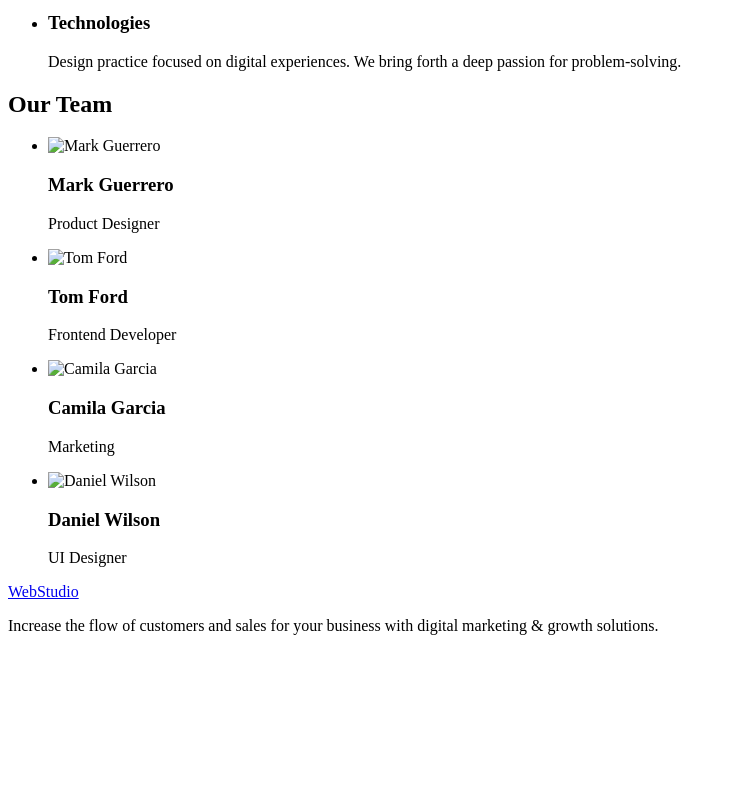
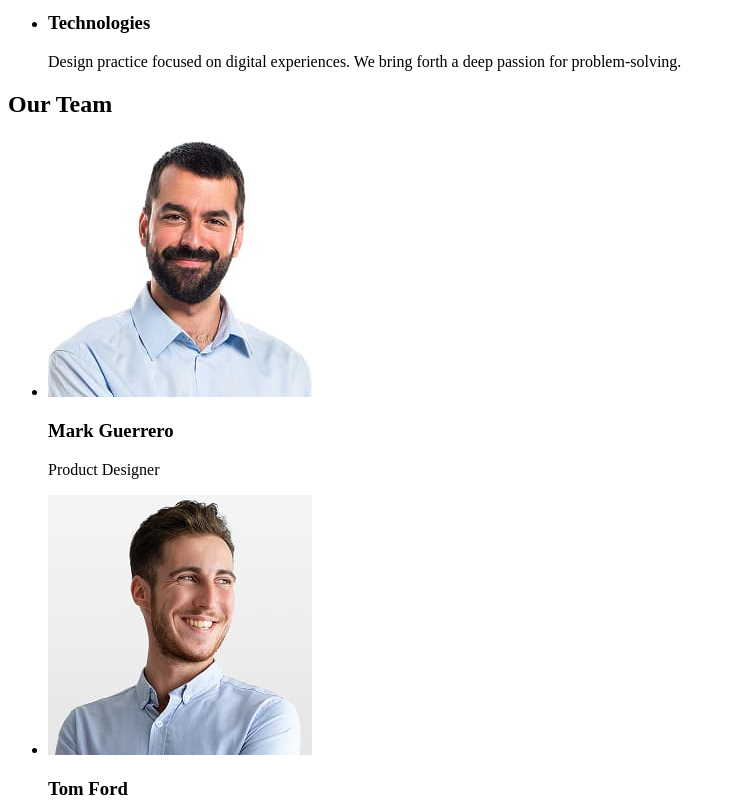
Before and after one commit to YuriiKyktenko/goit-markup-hw-01, a plain HTML site: page index.html in a window 1280 px wide. Shown: the part 560-1363 px from the top of the page, without its empty margins (0-736 px from the left). Before the commit the page ends 1211 px from the top, so only its background shows below. Drawn offline with Linux system fonts and the light colour scheme.

Commit message:
Update team image paths in HTML

```diff
--- a/index.html
+++ b/index.html
@@ -67,34 +67,22 @@
         <h2>Our Team</h2>
         <ul>
           <li>
-            <img
-              src="./images/team-card-1.jpg"
-              alt="Mark Guerrero"
-              width="264"
-            />
+            <img src="./images/team-1.jpg" alt="Mark Guerrero" width="264" />
             <h3>Mark Guerrero</h3>
             <p>Product Designer</p>
           </li>
           <li>
-            <img src="./images/team-card-2.jpg" alt="Tom Ford" width="264" />
+            <img src="./images/team-2.jpg" alt="Tom Ford" width="264" />
             <h3>Tom Ford</h3>
             <p>Frontend Developer</p>
           </li>
           <li>
-            <img
-              src="./images/team-card-3.jpg"
-              alt="Camila Garcia"
-              width="264"
-            />
+            <img src="./images/team-3.jpg" alt="Camila Garcia" width="264" />
             <h3>Camila Garcia</h3>
             <p>Marketing</p>
           </li>
           <li>
-            <img
-              src="./images/team-card-4.jpg"
-              alt="Daniel Wilson"
-              width="264"
-            />
+            <img src="./images/team-4.jpg" alt="Daniel Wilson" width="264" />
             <h3>Daniel Wilson</h3>
             <p>UI Designer</p>
           </li>
```
